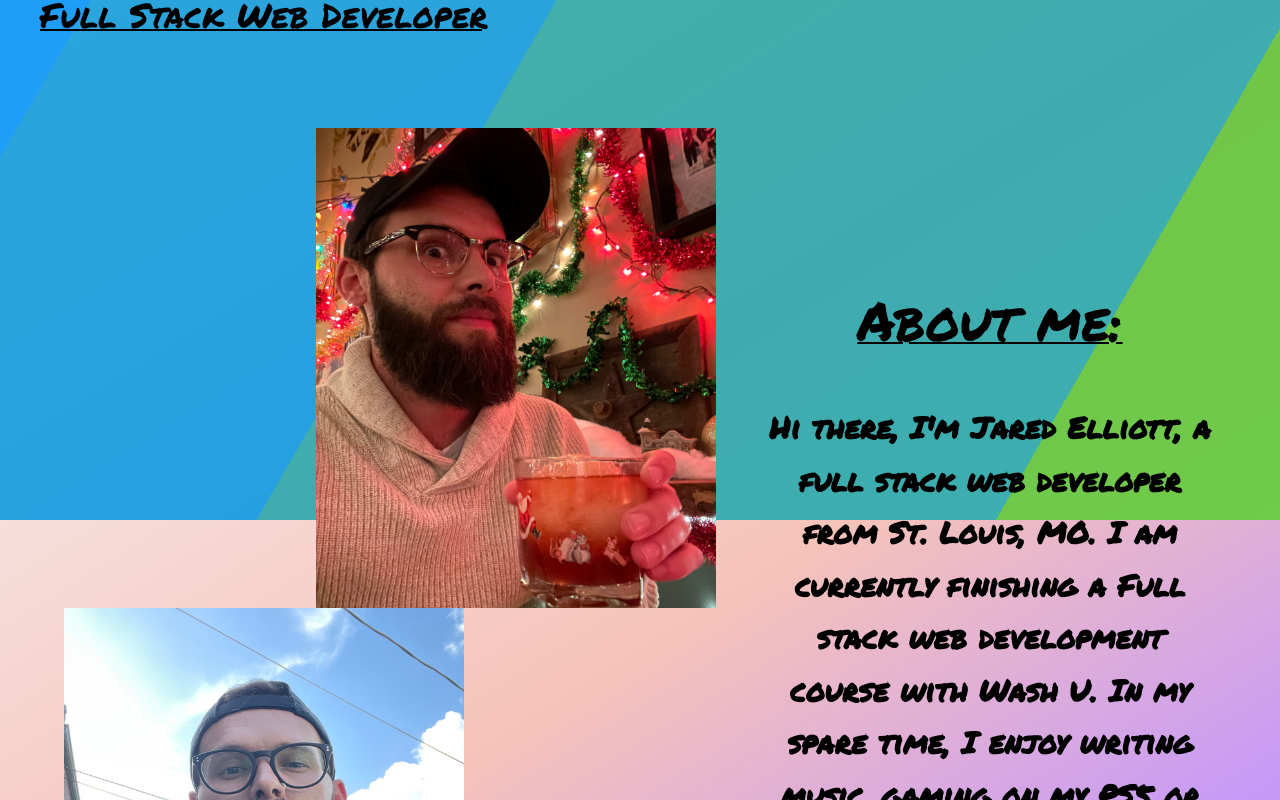
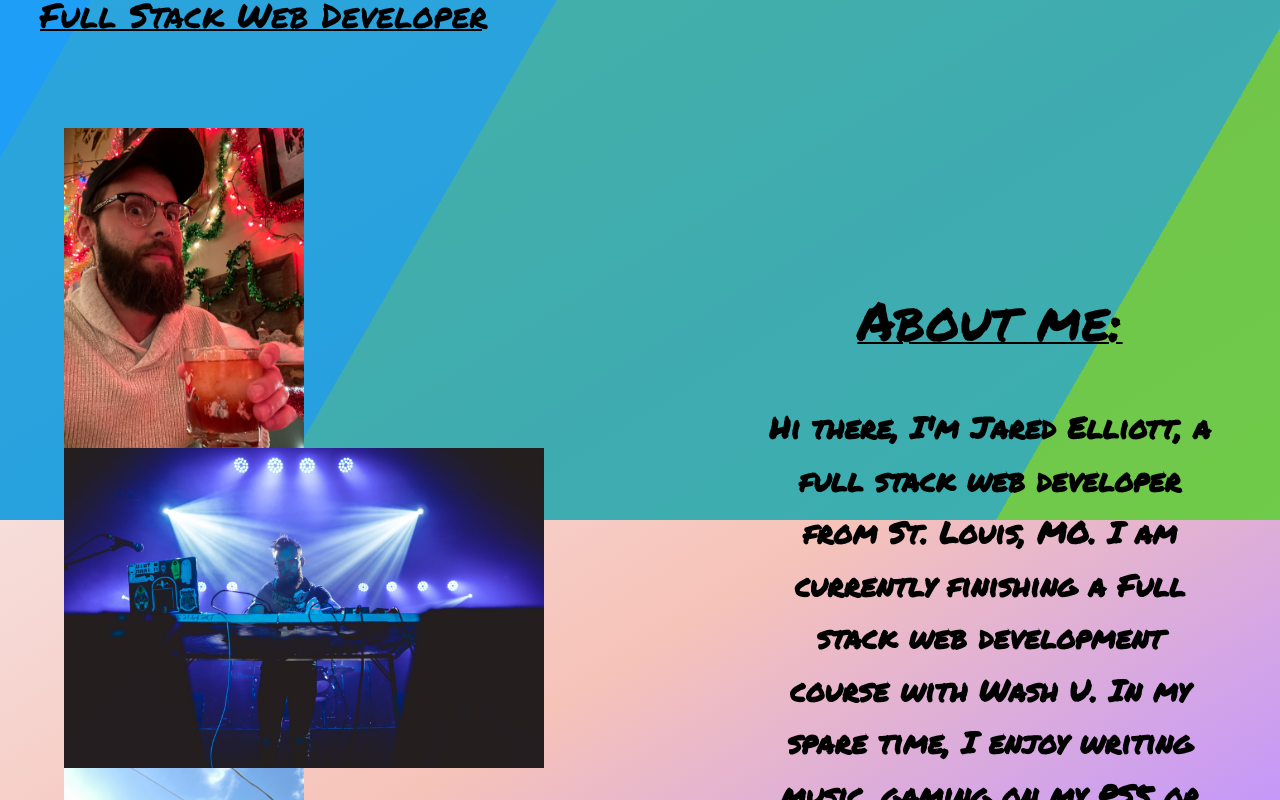
Before and after one commit to Hmndtyphn/jared-port, a React (Create React App) app: page / in a window 1280 px wide. Shown: the part 280-1080 px from the top of the page. Built offline with nearby package versions, Linux system fonts and the light colour scheme; a web font is replaced by a local one.

Commit message:
yet again, styling

```diff
--- a/src/components/About/About.js
+++ b/src/components/About/About.js
@@ -1,23 +1,29 @@
 // import dependencies
 import React from "react";
 import "./css/About.css";
+// mui
 import Typography from "@mui/material/Typography";
 import Grid from "@mui/material/Grid";
 import Box from "@mui/material/Box";
 import { Container } from "@mui/material";
+// photo imports for about page
 import coverPhoto from "../../assets/cover/IMG_4231.jpeg";
-import coverPhoto2 from "../../assets/cover/IMG_2993.jpg";
+import coverPhoto2 from "../../assets/cover/dsc02379.jpg";
+import coverPhoto3 from "../../assets/cover/IMG_2993.jpg";
 
 // about function
 function About() {
     return (
         // introduction page (needs photo)
+        // Name header
         <Box sx={{ px: 5, pt: 0, pb: 15 }}>
         <Typography className="title" variant="h1" component="h1" align="left" sx={{pt: 10}} gutterBottom>
             Hello, I'm Jared Elliott
 
         </Typography>
+
         {/* Issue with font not changing here------related to sizing... */}
+        {/*  */}
         <Typography className="sub-title" variant="h4" align="left" sx={{ pb: "5rem"}} gutterBottom>
             Full Stack Web Developer
         </Typography>
@@ -26,11 +32,14 @@ function About() {
         {/* photo is not coming through */}
         <Grid container sx={{display: "flex", flexWrap: "wrap", justifyContent: "center"}} alignItems="center">
         <Grid item xs>
+          {/* images */}
             <Container>
-                <img src={coverPhoto} style={{ height: "30rem", width: "25rem" }} align="right" alt="my image 1" />
-                <img src={coverPhoto2} style={{ height: "30rem", width: "25rem" }} align="center" alt="my image 2" />
+                <img src={coverPhoto} style={{ height: "20rem", width: "15rem" }} align="left" alt="my image 1" />
+                <img src={coverPhoto2} style={{ height: "20rem", width: "30rem" }} align="center" alt="my image 2" />
+                <img src={coverPhoto3} style={{ height: "20rem", width: "15rem" }} align="center" alt="my image 3" />
             </Container>
         </Grid>
+        {/* about me section */}
         <Grid item xs={5}>
           <Container className="background">
             <Typography className="about-title" variant="h3" align="center" sx={{ pb: "2rem"}} gutterBottom>
--- a/src/components/Contact/Contact.js
+++ b/src/components/Contact/Contact.js
@@ -1,9 +1,12 @@
+// react dependency
 import React, { useState } from "react";
+// mui styling
 import { styled } from "@mui/material/styles";
 import Container from "@mui/material/Container";
 import TextField from "@mui/material/TextField";
 import Typography from "@mui/material/Typography";
 import Button from "@mui/material/Button";
+// validate email from helpers/ css
 import { validateEmail } from "../../utils/helpers";
 import "./css/Contact.css";
 
@@ -14,20 +17,20 @@ const ContactForm = styled(TextField) ({
     },
 
     "& .MuiInput-underline:after": {
-        borderBottomColor: "#2F61E1",
+        borderBottomColor: "#000000",
       },
 
       "& .MuiOutlinedInput-root": {
         "& fieldset": {
-          borderColor: "#8A8AFF",
+          borderColor: "#000000",
         },
 
         "&:hover fieldset": {
-          borderColor: "#CCCCFF",
+          borderColor: "dark-blue",
         },
 
         "&.Mui-focused fieldset": {
-          borderColor: "#8A8AFF",
+          borderColor: "dark-blue",
         },
     },
 });
```
Also changed, not shown: src/assets/cover/dsc02379.jpg (added).
